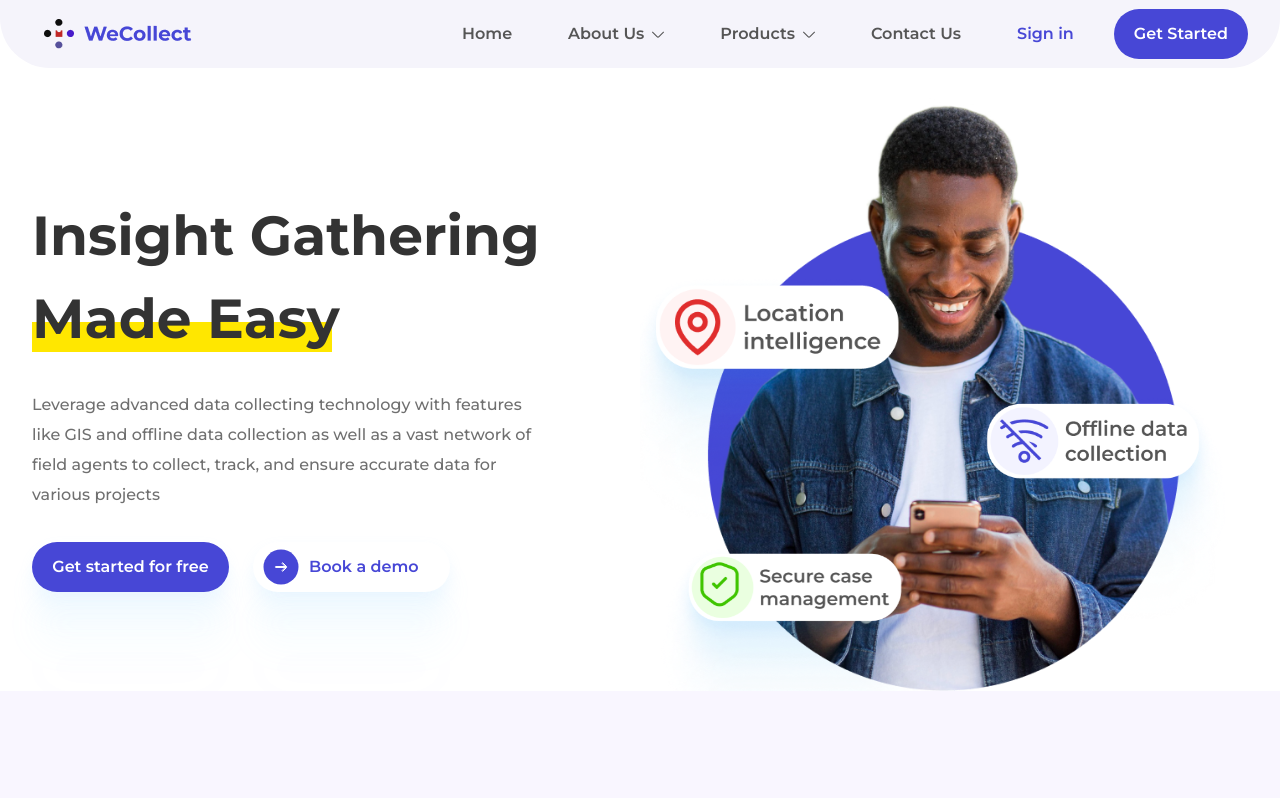
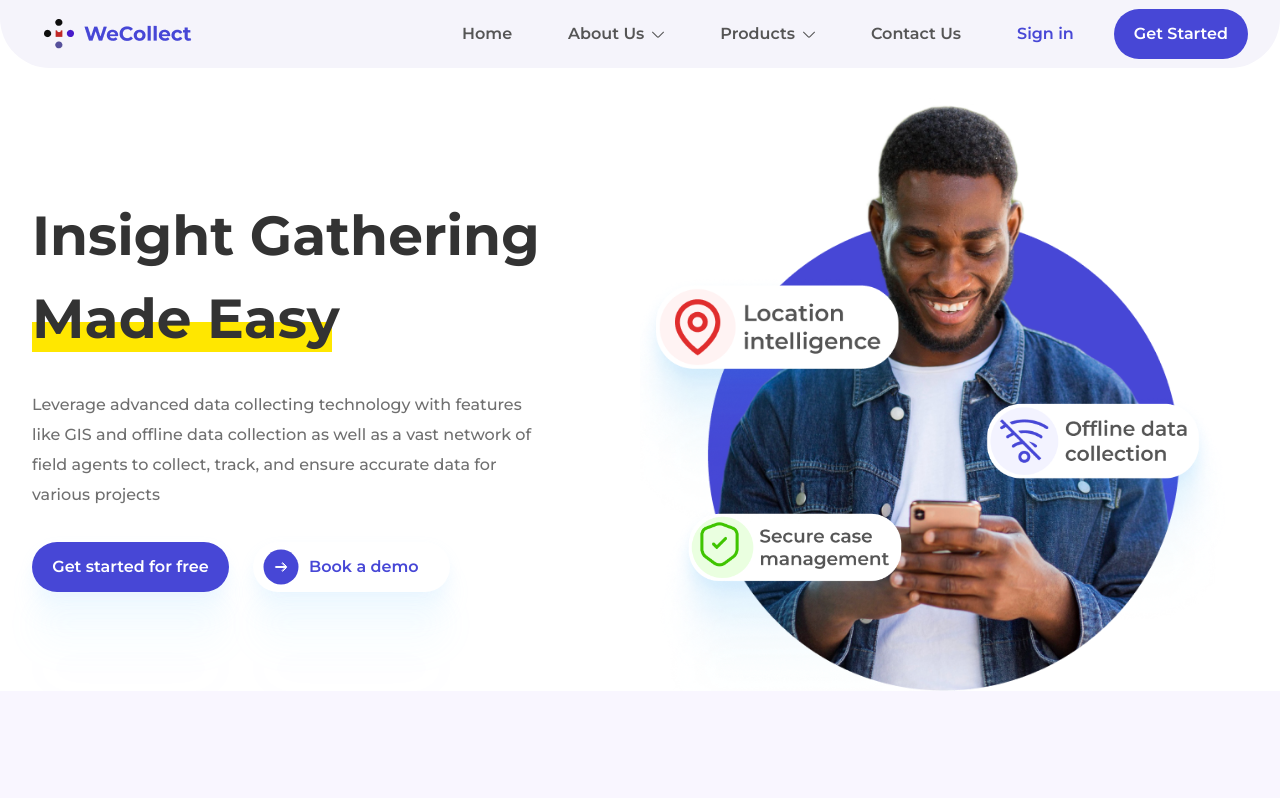
Before and after one commit to Daniekeys/temporary-hosting, a Next.js app: page /home in a window 1280 px wide. Shown: the top 798 px of the page. Built offline with nearby package versions, Linux system fonts and the light colour scheme.

Commit message:
pushed animation hero

```diff
--- a/components/HomeHero.tsx
+++ b/components/HomeHero.tsx
@@ -95,10 +95,10 @@ function HomeHero() {
             <Image
               src={secure}
               alt="secure"
-              className="max-w-[310px] w-[212px] lg:w-[310px] object-contain  h-auto absolute bottom-[-80px] lg:bottom-[-100px] left-0"
-              // data-aos="fade-down"
-              // data-aos-delay="900"
-              // data-aos-duration="1000"
+              className="max-w-[310px] w-[212px] lg:w-[310px] object-contain  h-auto absolute bottom-[-80px] lg:bottom-[-60px] left-0"
+              data-aos="fade-down"
+              data-aos-delay="900"
+              data-aos-duration="1000"
             />
           </div>
         </div>
```
